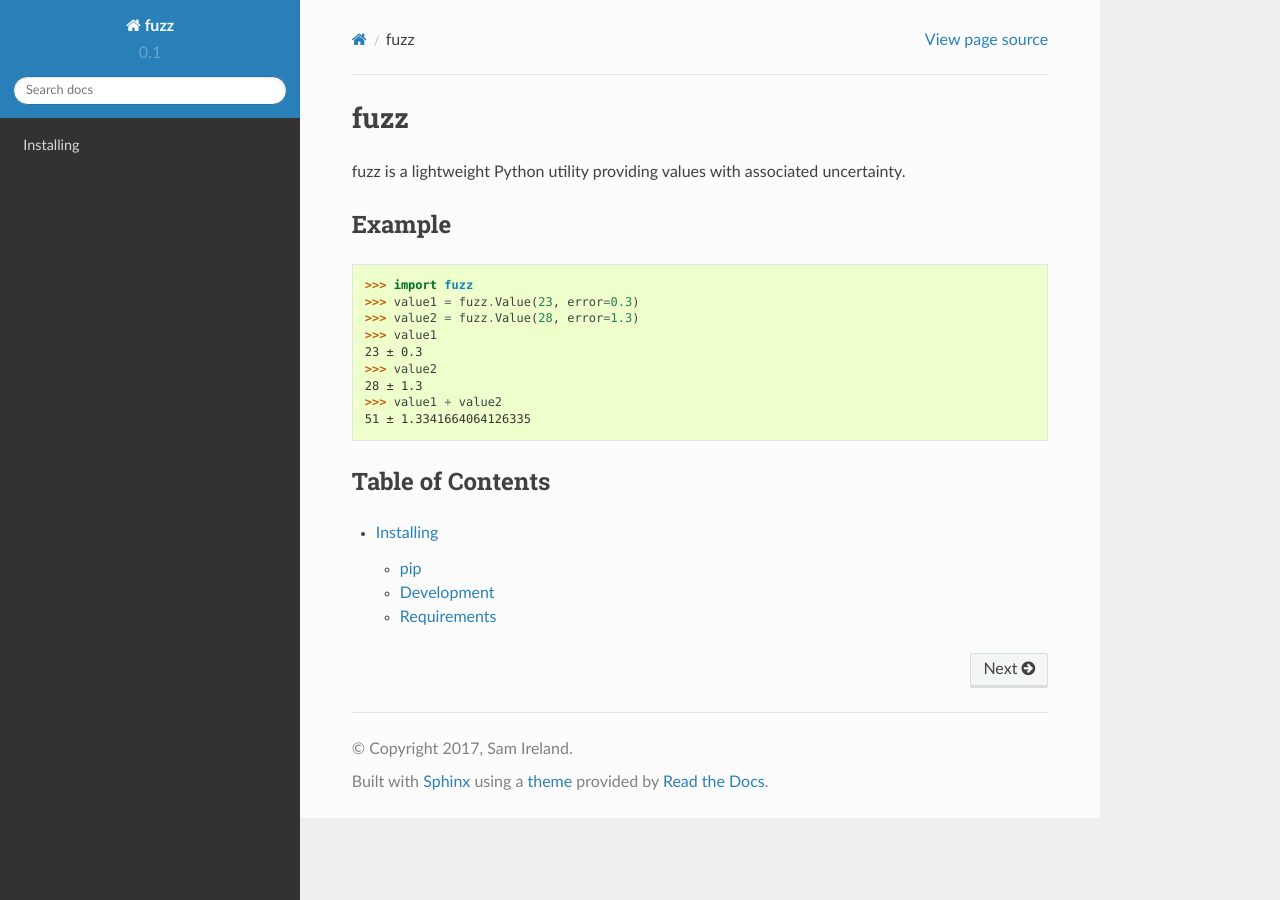
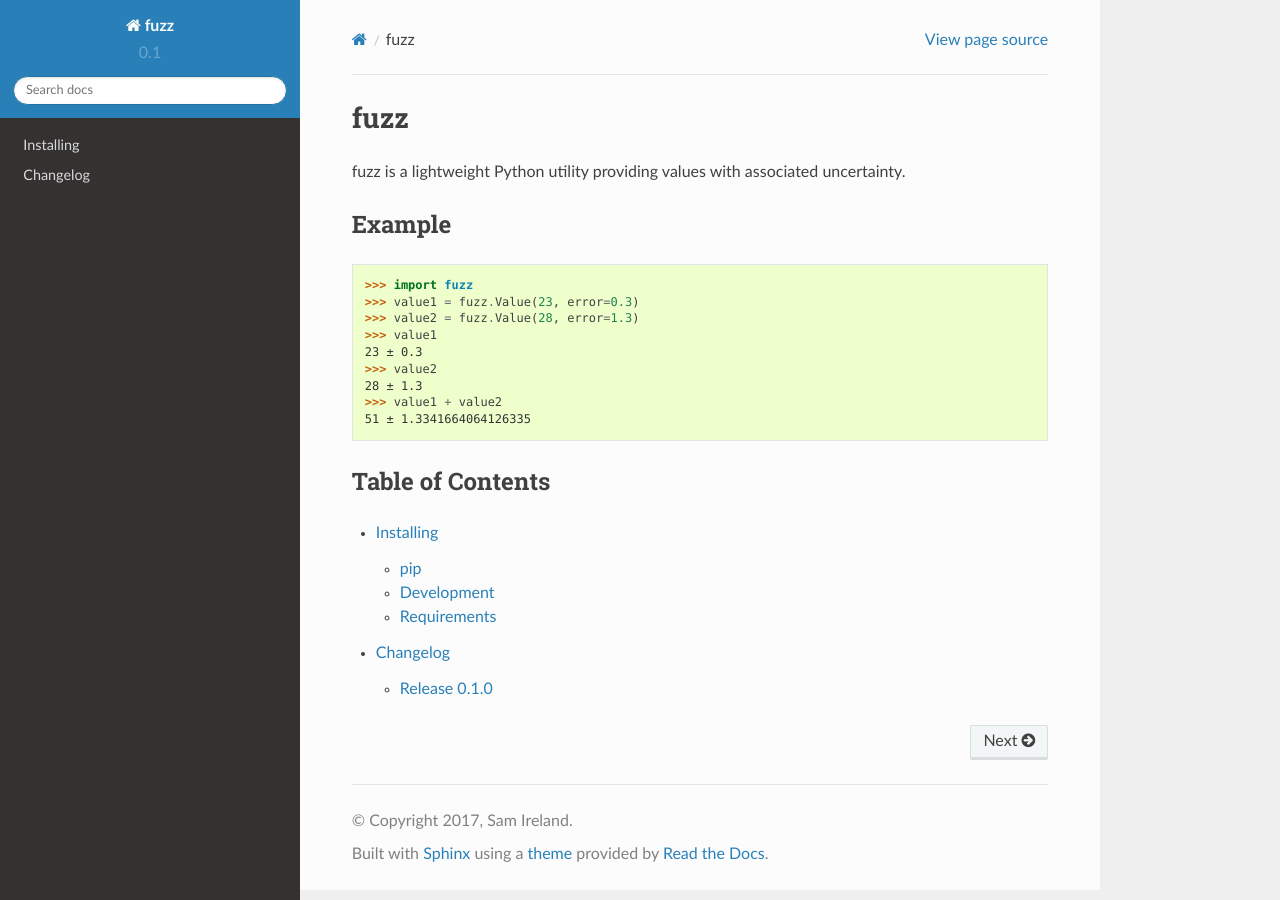
Before and after one commit to samirelanduk/fuzz, a Sphinx documentation site: the page built from docs/source/index.rst, in a window 1280 px wide. Built offline with Sphinx 7.4.7 and the Read the Docs theme 2.0.0, drawn with Linux system fonts in a browser that asks for light colours.

Commit message:
Add changelog to docs

```diff
--- /dev/null
+++ b/docs/source/changelog.rst
@@ -0,0 +1,10 @@
+Changelog
+---------
+
+Release 0.1.0
+~~~~~~~~~~~~~
+
+`?? ???? 2017`
+
+* Added basic Value class.
+* Added basic mathematical operations.
--- a/docs/source/index.rst
+++ b/docs/source/index.rst
@@ -24,3 +24,4 @@ Table of Contents
 .. toctree ::
 
     installing
+    changelog
```
